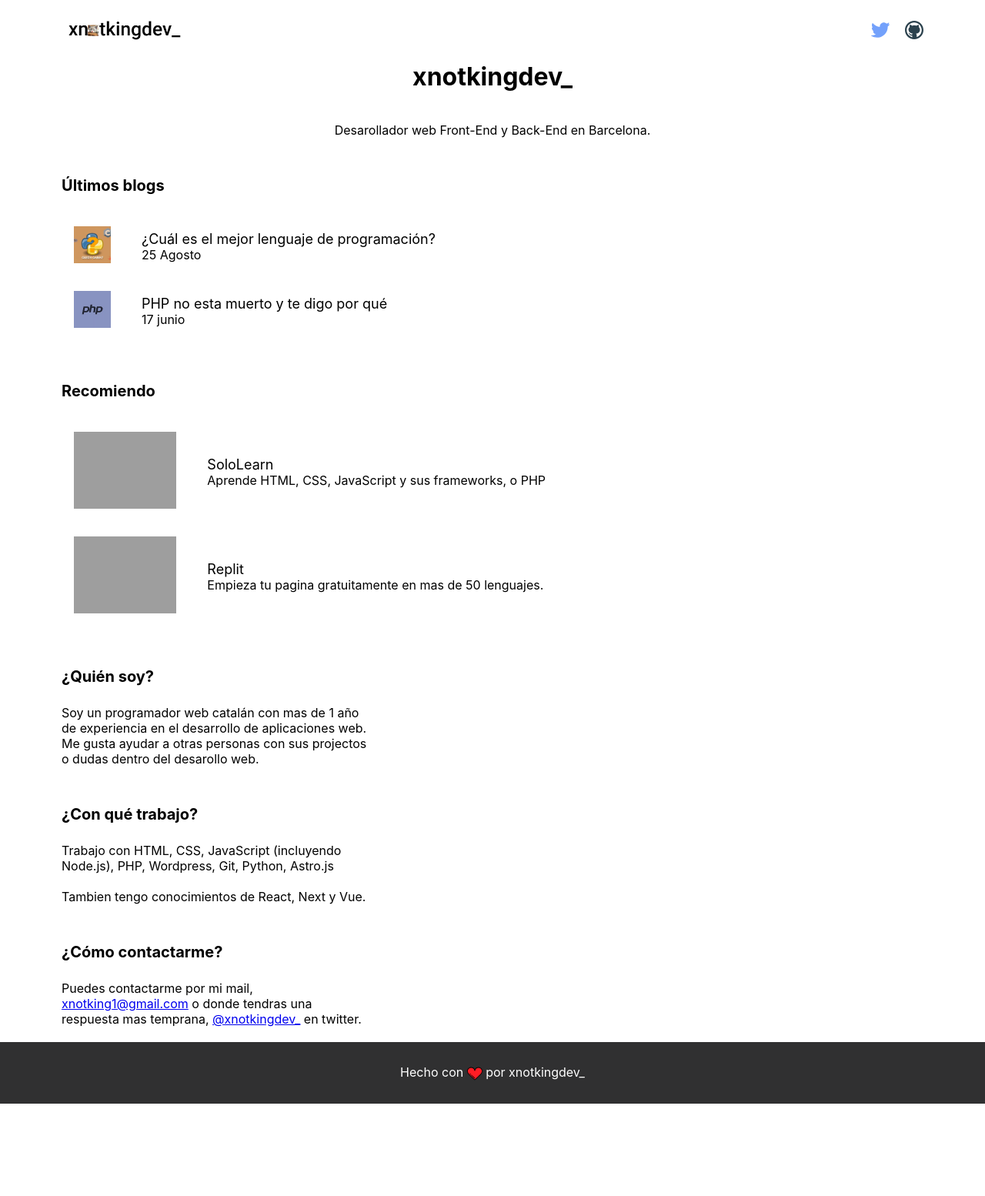
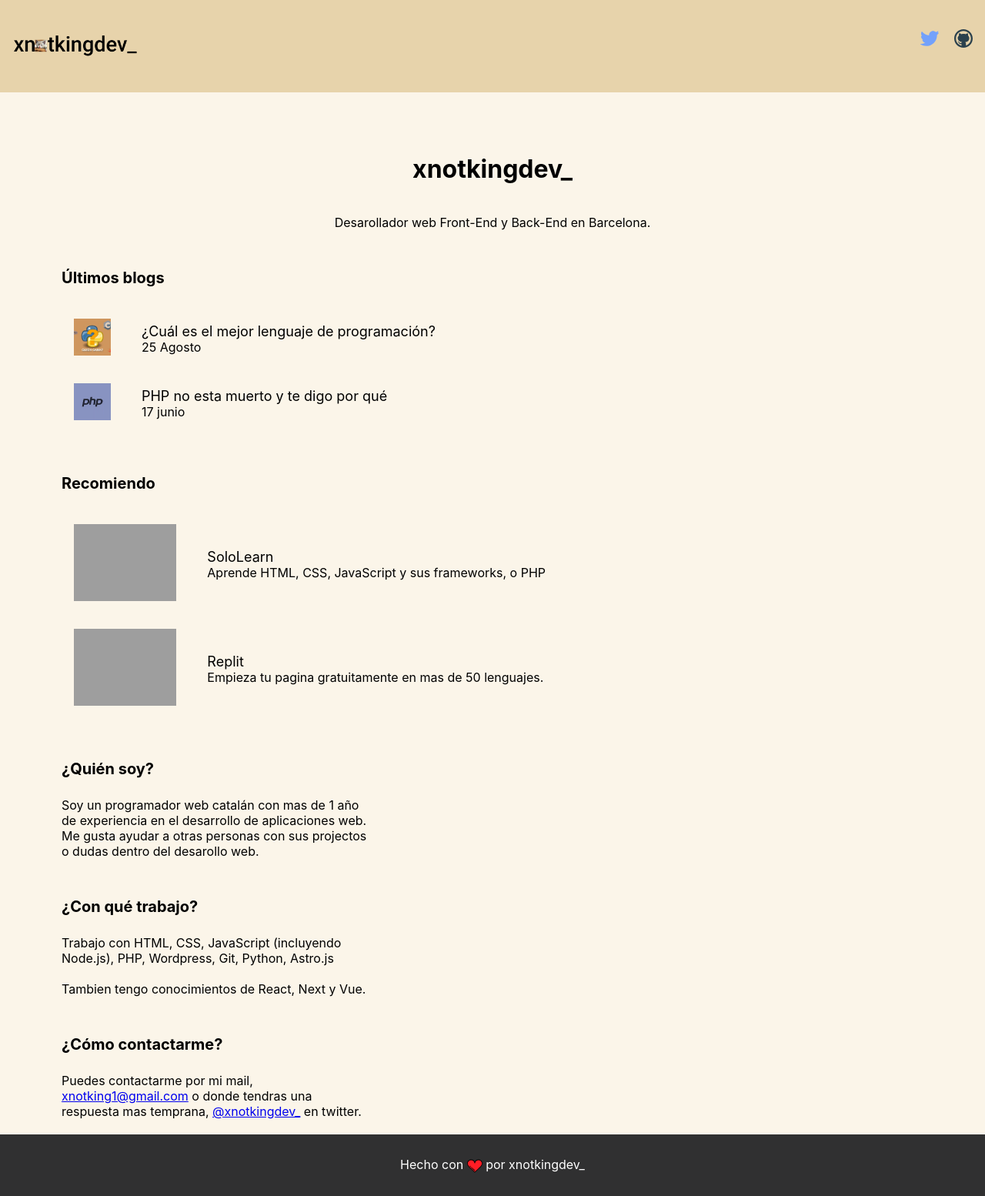
Before and after one commit to xNotKing/xnotking.github.io, a PHP site: page / in a window 1280 px wide. Shown: the whole page at 77% size. Before the commit the page ends 1434 px from the top, so only its background shows below. Run offline with PHP 8.4, Linux system fonts and the light colour scheme; grey boxes are pictures that could not be loaded.

Commit message:
🦩Design commit

```diff
--- a/blogs/cual-es-el-mejor-lenguaje/index.html
+++ b/blogs/cual-es-el-mejor-lenguaje/index.html
@@ -35,7 +35,7 @@
     </nav>
     <main class="container">
         <div class="content">
-            <h3 class="sec-title">¿Cuál es el mejor lenguaje de programación? (25/08/2022)</h3>
+            <h3 class="sec-title" style="margin-top: 200px;">¿Cuál es el mejor lenguaje de programación? (25/08/2022)</h3>
             <p class="subtitle">
             Hola, me llamo xNotKing, en este blog te dire cuales son los mejores lenguajes de programación para principiantes, cual es el mejor lenguaje de programación para cada cosa.
             </p>
--- a/blogs/php-no-es-malo/index.html
+++ b/blogs/php-no-es-malo/index.html
@@ -35,7 +35,7 @@
     </nav>
     <main class="container" role="main">
         <div class="content" itemtype="http://schema.org/Article">
-            <h3 class="sec-title">PHP no es malo! (17/07/2022)</h3>
+            <h3 class="sec-title" style="margin-top: 200px;">PHP no es malo! (17/07/2022)</h3>
             <p class="subtitle">
             Hola, me llamo xNotKing, en este blog te dire por que la gente dice que PHP es malo y esta muerto, demostrare que aquellos no tienen razón y dire porqué.
             </p>
--- a/index.css
+++ b/index.css
@@ -8,14 +8,14 @@
 body {
     font-family: -apple-system,BlinkMacSystemFont,segoe ui,Roboto,Helvetica,Arial,sans-serif,apple color emoji,segoe ui emoji,segoe ui symbol;
     font-size: 16px;
-    min-width: 100%;
     text-align: center;
-    background-color: #fff;
+    background-color: rgb(251, 245, 233);
 }
 header {
+    margin-top: 200px;
     width: 100%;
 }
-header, header p{
+header p{
     max-width: 95%;
     max-width: 1300px;
     padding: 0 16px;
@@ -40,19 +40,29 @@ main p, nav p{
     padding: 0 16px;
 }
 nav {
+    position: absolute;
+    top: 0px;
+    left: 0px;
+
+    background-color: rgba(183, 134, 29, 0.1);
     text-align: start;
-    width: 90%;
-    max-width: 1300px;
+
+    width: 100%;
+    height: 120px;
+
     padding: 0 16px;
-    margin-top: 0px;
     display: flex;
     flex-direction: row;
-    height: 40px;
+    justify-content: center;
+    align-items: center;
     z-index: 99999;
+    transition: 0.25s;
+}
+nav:hover {
+    background-color: rgba(183, 134, 29, 0.3);
 }
 nav .fab, nav p img{
     margin-left: 20px;
-    margin-top: 27px;
     color: #00acee;
     font-size: 24px;
     width: 24px;
@@ -62,7 +72,6 @@ nav .fab, nav p img{
     float: right;
 }
 .logo{
-    margin-top: -20px;
     margin-left: -25px;
 	object-fit: contain;
 	width: auto;
--- a/index.html
+++ b/index.html
@@ -23,7 +23,7 @@
     <meta name="twitter:site" content="@xnotkingdev_">
     <meta name="twitter:title" content="xnotkingdev">
     <meta name="twitter:description" content="xnotkingdev, un desarollador Back-End y Front-End en Barcelona.">
-    <meta name="twitter:image" content="cat.jpg">
+    <meta name="twitter:image" content="/cat.jpg">
 </head>
 <body>
     <noscript>Enable JavaScript Please</noscript>
@@ -34,7 +34,7 @@
         <a href="https://twitter.com/xnotkingdev_" target="_blank" rel="nofollow" title="Mi twitter"><img src="twitter.svg" alt="Echale un vistazo a el twitter de xnotkingdev"></a>
         </p>
     </nav>
-    <header>
+    <header style="margin-top: 200px;">
         <h1>xnotkingdev_</h1>
         <p>Desarollador web Front-End y Back-End en Barcelona.</p>
     </header>
@@ -44,7 +44,7 @@
             <article class="blogs">
             <div class="blog">
                     <a href="/blogs/cual-es-el-mejor-lenguaje/">
-                    <img src="images/thumbnails/BestLang.webp" alt="xnotkingdev python js mejor lenguaje" decoding="async">
+                    <img src="images/thumbnails/BestLang.webp" alt="xnotkingdev python js mejor lenguaje" decoding="async" loading="lazy">
                 <div class="blog-content">
 
                     <h2>¿Cuál es el mejor lenguaje de programación?</h2>
```
Also changed, not shown: blogs/main.css (+25 -8 lines).
